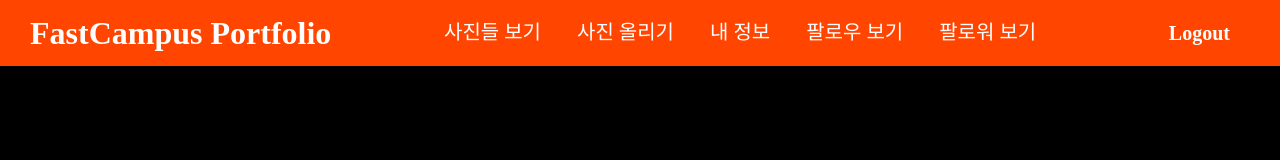
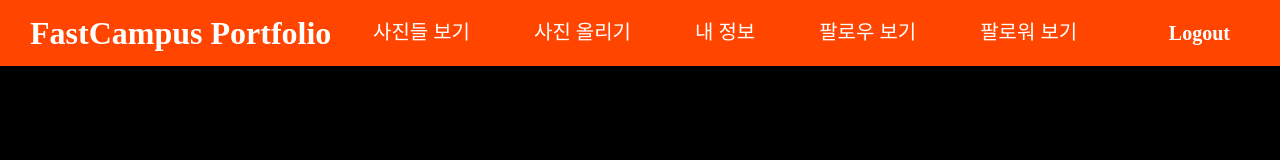
Before and after one commit to mineclover/fastcampus-study, a website: page 03_08/test_index.html in a window 1280 px wide. Drawn offline with Linux system fonts and the light colour scheme.

Commit message:
리스트도 flex 적용

```diff
--- a/03_08/test_style.css
+++ b/03_08/test_style.css
@@ -9,6 +9,8 @@ body{
   align-content:flex-start;
   align-items: center;
   flex-wrap: wrap;
+
+
   position: fixed;
   width: 100vw;
   height: 64px auto;
@@ -20,7 +22,7 @@ body{
 .title {
   font-weight: bold;
   font-size: 2em;
-  margin: 0px 30px;
+  margin-left:30px;
   width:auto;
 
   white-space:nowrap;
@@ -40,9 +42,13 @@ header nav li a {
 
 }
 
+header nav ul {
+  display: flex;
+  flex-wrap: wrap;
+  max-width: 100%;
+  column-gap: 32px;
+}
 header nav li {
-  display: inline-block;
-  align-items:stretch;
   margin: 0px 16px;
   white-space:nowrap;
 
```
